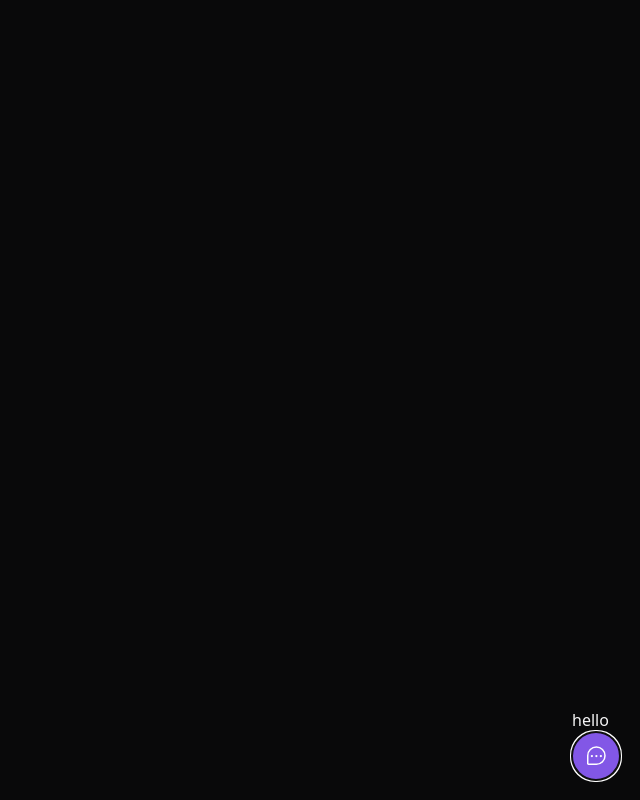
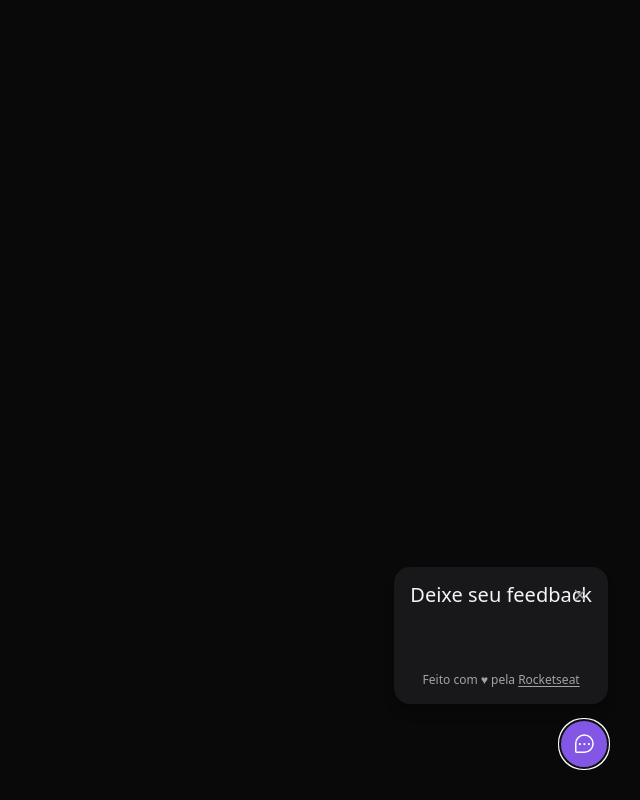
Before and after one commit to uezili/nlw-return-widget, a React (Vite) app: page / in a window 1280 px wide. Both pictures are taken after a click on the button "Feedback". Shown: the whole page, without its empty margins (640-1280 px from the left). Built offline with nearby package versions, Linux system fonts and the light colour scheme.

Commit message:
add widget form component

```diff
--- a/src/components/Widget.tsx
+++ b/src/components/Widget.tsx
@@ -1,10 +1,13 @@
 import { ChatTeardropDots } from "phosphor-react";
 import { Popover } from "@headlessui/react";
+import { WidgetForm } from "./WidgetForm"
 
 export const Widget = () => {
   return (
-    <Popover className="absolute bottom-5 right-5">
-      <Popover.Panel>hello</Popover.Panel>
+    <Popover className="absolute bottom-4 right-4 md:bottom-8 md:right-8 flex flex-col items-end">
+      <Popover.Panel>
+        <WidgetForm />
+      </Popover.Panel>
       <Popover.Button className="bg-brand-500 rounded-full px-3 h-12 text-white flex items-center group">
         <ChatTeardropDots className="w-6 h-6" />
         <span className="max-w-0 overflow-hidden group-hover:max-w-xs transition-all duration-500 ease-linear">
```
